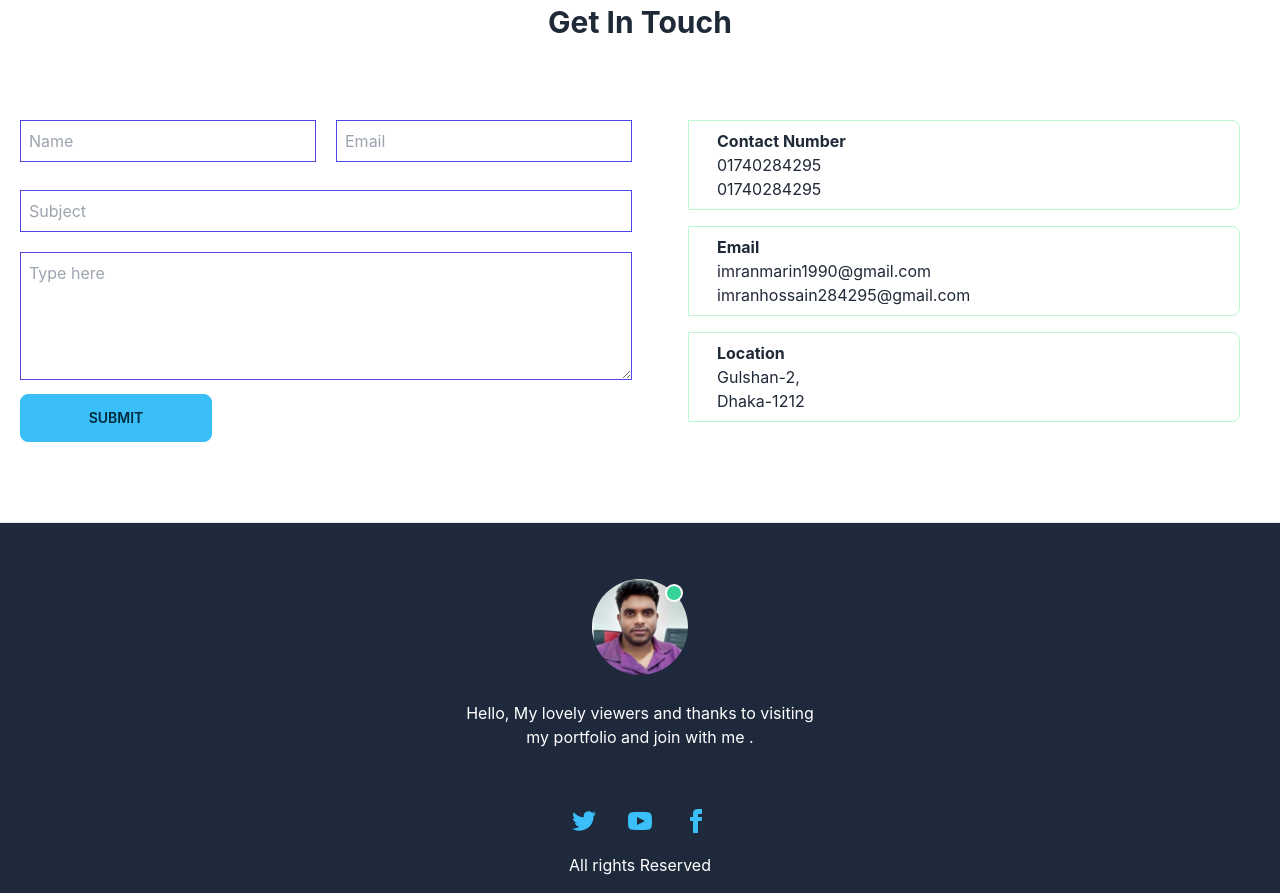
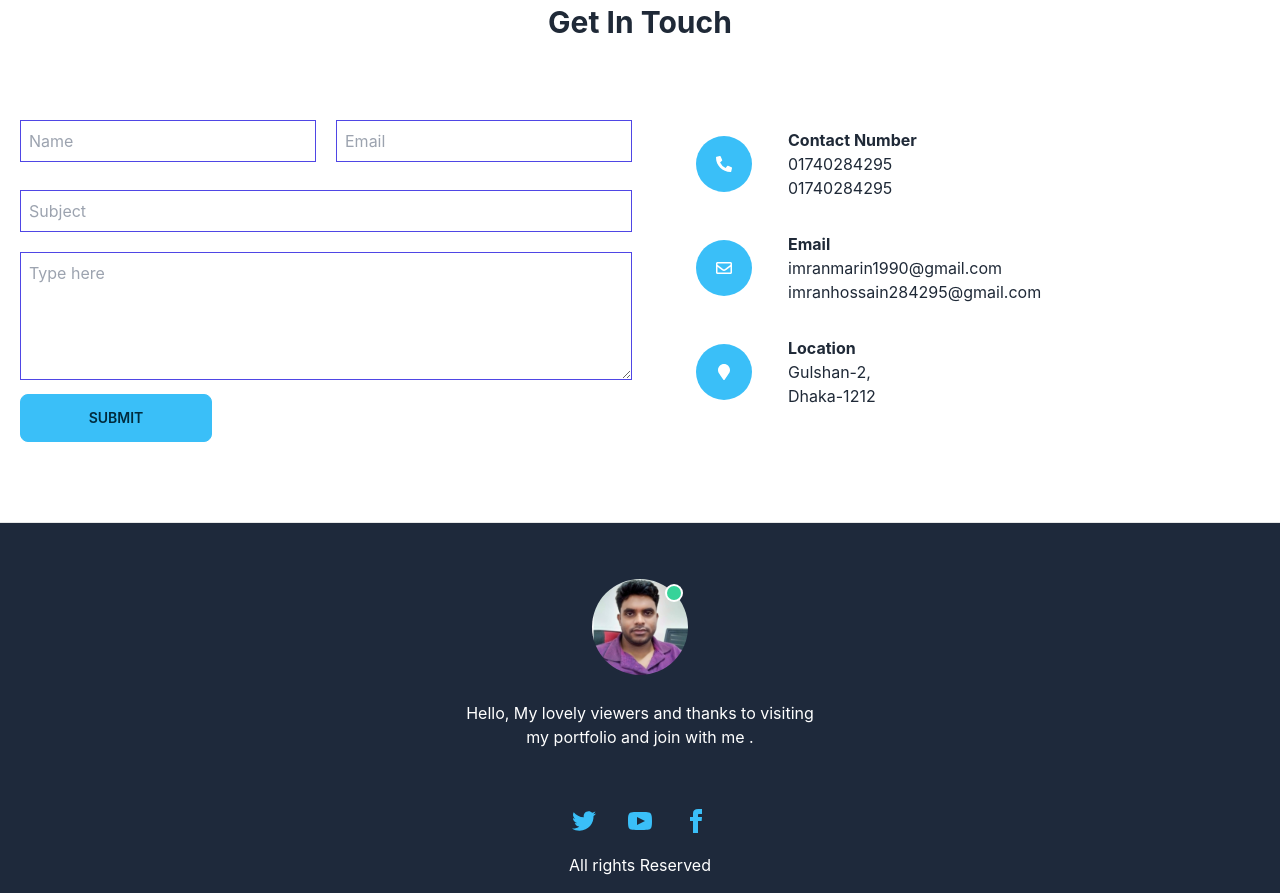
Before and after one commit to Emlakhossain/portfolio, a React (Create React App) app: page / in a window 1280 px wide. Shown: the part 5906-6799 px from the top of the page. Built offline with nearby package versions, Linux system fonts and the light colour scheme; the HTML template or start-up script is replaced by a standard one.

Commit message:
commit on contact up page

```diff
--- a/src/Page/ContactUs/ContactUs.js
+++ b/src/Page/ContactUs/ContactUs.js
@@ -2,6 +2,7 @@ import { ThemeContext, ThemeProvider } from '@emotion/react';
 import { Chip, Icon } from '@mui/material';
 import themes from 'daisyui/src/colors/themes';
 import React from 'react';
+import { FaMapMarker, FaPhoneAlt, FaRegEnvelope } from 'react-icons/fa';
 
 const ContactUs = () => {
     return (
@@ -22,31 +23,31 @@ const ContactUs = () => {
                     </div>
                 </div>
                 <div class=" mx-10">
-                    <div className='flex justify-items-start items-center gap-5 rounded-r-lg border  border-green-200 text-start p-2'>
-                        <div>
-
+                    <div className='flex justify-items-start items-center gap-5 text-start p-2'>
+                        <div className='bg-info p-5 text-white rounded-full'>
+                            <FaPhoneAlt />
                         </div>
-                        <div className='text-start'>
+                        <div className='text-start px-4'>
                             <p className='font-bold'>Contact Number</p>
                             <p>01740284295</p>
                             <p>01740284295</p>
                         </div>
                     </div>
-                    <div className='flex justify-items-start items-center rounded-r-lg border  border-green-200 gap-5 my-4  p-2'>
-                        <div>
-                            <p></p>
+                    <div className='flex justify-items-start items-center  gap-5 my-4  p-2'>
+                        <div className='bg-info p-5 text-white rounded-full'>
+                            <FaRegEnvelope />
                         </div>
-                        <div className='text-start'>
+                        <div className='text-start px-4'>
                             <p className='font-bold'>Email</p>
                             <p>imranmarin1990@gmail.com</p>
                             <p>imranhossain284295@gmail.com</p>
                         </div>
                     </div>
-                    <div className='flex justify-items-start items-center rounded-r-lg border  border-green-200 gap-5  p-2'>
-                        <div>
-                            <p></p>
+                    <div className='flex justify-items-start items-center  gap-5  p-2'>
+                        <div className='bg-info p-5 text-white rounded-full'>
+                            <FaMapMarker />
                         </div>
-                        <div className='text-start'>
+                        <div className='text-start px-4'>
                             <p className='font-bold'>Location</p>
                             <p>Gulshan-2,</p>
                             <p>Dhaka-1212</p>
```
